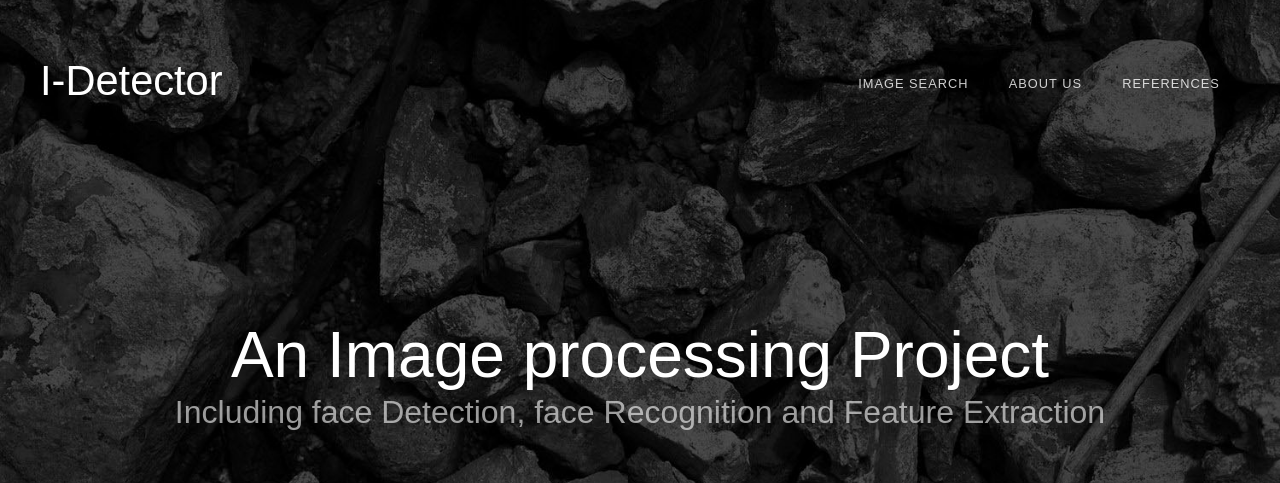
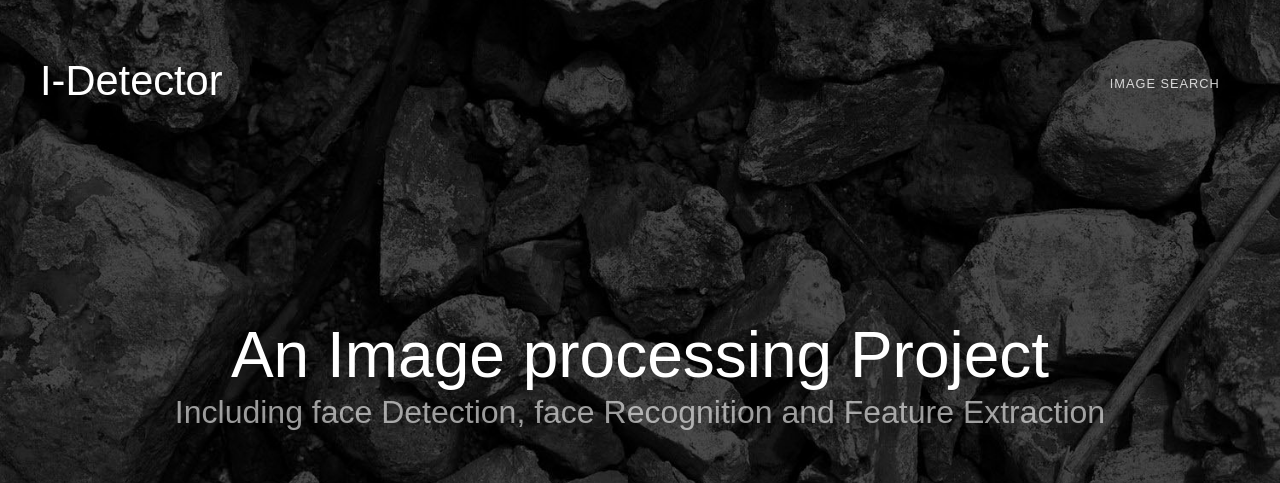
Before and after one commit to spyshiv/I-Detector, a Django app: page /face-extract in a window 1280 px wide. Shown: the top 483 px of the page. Run offline with Django 3.2, Linux system fonts and the light colour scheme; data comes from the database, SQL or seed files in the repository; some libraries are stand-ins or nearby versions.

Commit message:
Add Comments

```diff
--- a/Id_backend/templates/partials/nav.html
+++ b/Id_backend/templates/partials/nav.html
@@ -6,9 +6,9 @@
         </div>
         <div id="menu">
             <ul>
-                <li><a href="face-search" accesskey="1">Image Search</a></li>
+                <li><a href="face-search" accesskey="1">Image Search</a></li><!--
                 <li><a href="about-us" accesskey="2">About Us</a></li>
-                <li><a href="references" accesskey="3" title="">References</a></li>
+                <li><a href="references" accesskey="3" title="">References</a></li> -->
             </ul>
         </div>
     </div>
```
